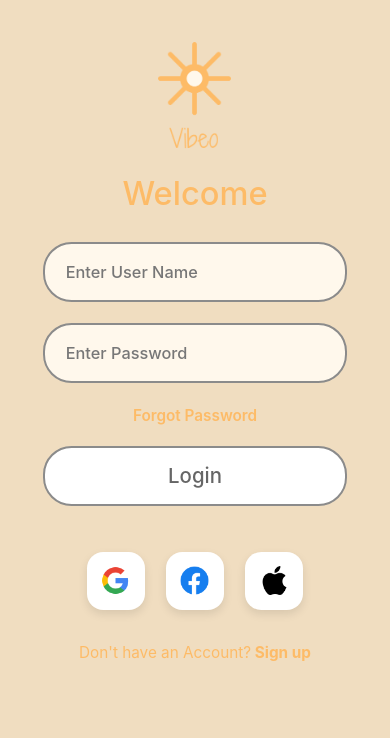
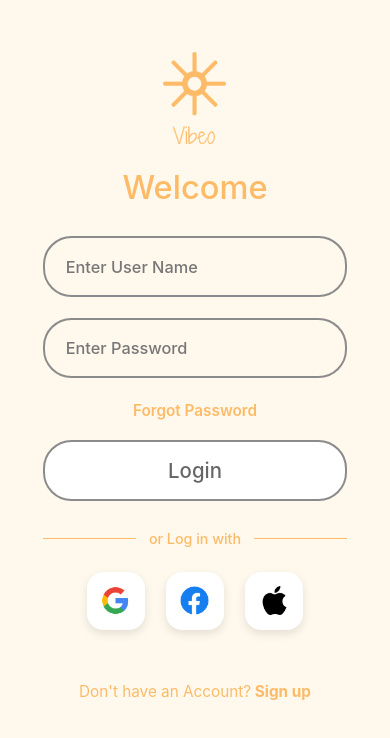
Before and after one commit to muhamedtharikintern/SocialMedia, a React Native app: screen /ChatScreen in a window 390 px wide. Shown: the top 738 px of the page. Built offline with nearby package versions, Linux system fonts and the light colour scheme.

Commit message:
ui and component tweaks as per need

```diff
--- a/src/screens/ChatScreen.js
+++ b/src/screens/ChatScreen.js
@@ -321,6 +321,10 @@ const styles = StyleSheet.create({
   safeArea: {
   flex: 1,
   backgroundColor: '#F5F5F5',
+  paddingTop:
+    Platform.OS === 'android'
+      ? StatusBar.currentHeight
+      : 0,
 },
 
   container: {
@@ -329,8 +333,8 @@ const styles = StyleSheet.create({
   },
 
   scrollContent: {
-    paddingTop: height * 0.03,
-    paddingBottom: 140,
+  paddingTop: 24,
+  paddingBottom: 120,
 },
 
   /* =========================
@@ -341,23 +345,23 @@ const styles = StyleSheet.create({
   width: width * 0.9,
   alignSelf: 'center',
 
-    height: 68,
-
-    borderRadius: 24,
+  height: 56,
+  borderRadius: 18,
 
   backgroundColor: '#F0DDC0',
 
   flexDirection: 'row',
   alignItems: 'center',
 
-    paddingHorizontal: 24,
+  paddingHorizontal: 18,
 
-    marginBottom: 28,
+  marginTop: 8,
+  marginBottom: 24,
 },
 
 searchIcon: {
-    width: 32,
-    height: 32,
+  width: 24,
+  height: 24,
 
   resizeMode: 'contain',
 
@@ -367,9 +371,9 @@ const styles = StyleSheet.create({
 searchInput: {
   flex: 1,
 
-    marginLeft: 16,
+  marginLeft: 12,
 
-    fontSize: 18,
+  fontSize: 15,
   fontWeight: '600',
 
   color: '#111111',
@@ -383,17 +387,17 @@ const styles = StyleSheet.create({
   paddingLeft: 24,
   paddingRight: 12,
 
-    marginBottom: 36,
+  marginBottom: 28,
 },
 
 storyWrapper: {
   alignItems: 'center',
-    marginRight: 24,
+  marginRight: 16,
 },
 
 storyRing: {
-    width: 96,
-    height: 96,
+  width: 82,
+  height: 82,
 
   borderRadius: 999,
 
@@ -403,29 +407,29 @@ const styles = StyleSheet.create({
   alignItems: 'center',
   justifyContent: 'center',
 
-    marginBottom: 12,
+  marginBottom: 8,
 
   position: 'relative',
 },
 
 storyImage: {
-    width: 82,
-    height: 82,
+  width: 72,
+  height: 72,
 
   borderRadius: 999,
 },
 
 plusBadge: {
-    width: 30,
-    height: 30,
+  width: 24,
+  height: 24,
 
   borderRadius: 999,
 
   backgroundColor: '#FFFFFF',
 
   position: 'absolute',
-    bottom: -4,
-    right: -4,
+  bottom: -2,
+  right: -2,
 
   alignItems: 'center',
   justifyContent: 'center',
@@ -435,8 +439,8 @@ const styles = StyleSheet.create({
 },
 
 plusIcon: {
-    width: 14,
-    height: 14,
+  width: 12,
+  height: 12,
 
   resizeMode: 'contain',
 
@@ -444,7 +448,7 @@ const styles = StyleSheet.create({
 },
 
 storyName: {
-    fontSize: 14,
+  fontSize: 11,
   fontWeight: '500',
 
   color: '#111111',
@@ -462,19 +466,19 @@ const styles = StyleSheet.create({
   alignItems: 'center',
   justifyContent: 'space-between',
 
-    marginBottom: 20,
+  marginBottom: 18,
 },
 
 messageTitle: {
-    fontSize: 22,
+  fontSize: 18,
   fontWeight: '700',
 
   color: '#111111',
 },
 
 editButton: {
-    width: 64,
-    height: 64,
+  width: 52,
+  height: 52,
 
   borderRadius: 999,
 
@@ -495,8 +499,8 @@ const styles = StyleSheet.create({
 },
 
 editIcon: {
-    width: 26,
-    height: 26,
+  width: 20,
+  height: 20,
 
   resizeMode: 'contain',
 },
@@ -514,48 +518,48 @@ const styles = StyleSheet.create({
   flexDirection: 'row',
   alignItems: 'center',
 
-    marginBottom: 32,
+  marginBottom: 22,
 },
 
 profileImage: {
-    width: 70,
-    height: 70,
+  width: 60,
+  height: 60,
 
   borderRadius: 999,
 },
 
 chatContent: {
   flex: 1,
-    marginLeft: 20,
-    paddingRight: 16,
+  marginLeft: 14,
+  paddingRight: 10,
 },
 
 nameRow: {
   flexDirection: 'row',
   alignItems: 'center',
 
-    marginBottom: 8,
+  marginBottom: 4,
 },
 
 chatName: {
-    fontSize: 15,
+  fontSize: 13,
   fontWeight: '700',
 
   color: '#111111',
 },
 
 verifiedIcon: {
-    width: 17,
-    height: 17,
+  width: 14,
+  height: 14,
 
   resizeMode: 'contain',
 
-    marginLeft: 8,
+  marginLeft: 6,
 },
 
 chatMessage: {
-    fontSize: 10,
-    lineHeight: 23,
+  fontSize: 11,
+  lineHeight: 18,
   fontWeight: '500',
 
   color: '#111111',
@@ -566,11 +570,11 @@ const styles = StyleSheet.create({
   fontWeight: '500',
 },
 
-  ccameraButton: {
-  width: 52,
-  height: 52,
+  cameraButton: {
+  width: 42,
+  height: 42,
 
-  borderRadius: 999,
+  borderRadius: 21,
 
   backgroundColor: 'rgba(255,255,255,0.92)',
 
@@ -578,26 +582,26 @@ const styles = StyleSheet.create({
   justifyContent: 'center',
 
   borderWidth: 1,
-  borderColor: '#F1E5F5',
+  borderColor: '#F3EAF7',
 
   shadowColor: '#000',
-  shadowOpacity: 0.05,
-  shadowRadius: 8,
+  shadowOpacity: 0.04,
+  shadowRadius: 6,
   shadowOffset: {
     width: 0,
     height: 2,
   },
 
-  elevation: 3,
+  elevation: 2,
 },
 
   cameraIcon: {
-  width: 28,
-  height: 28,
+  width: 20,
+  height: 20,
 
   resizeMode: 'contain',
 
-  tintColor: '#000000',
+  tintColor: '#E3A7F5',
 },
 
   /* =========================
--- a/src/screens/LoginScreen.js
+++ b/src/screens/LoginScreen.js
@@ -120,7 +120,16 @@ const LoginScreen = ({navigation}) => {
                 {loading ? 'Logging in...' : 'Login'}
               </Text>
             </TouchableOpacity>
+            <View style={styles.dividerContainer}>
+  <View style={styles.dividerLine} />
+
+  <Text style={styles.dividerText}>
+    or Log in with
+  </Text>
+  <View style={styles.dividerLine} />
 </View>
+
+          </View >
 
           {/* Social */}
           <View style={styles.socialContainer}>
@@ -162,9 +171,15 @@ const styles = StyleSheet.create({
   scrollContainer: {
   flexGrow: 1,
   alignItems: 'center',
-    paddingTop: verticalScale(40),
+
+  paddingTop:
+    Platform.OS === 'ios'
+      ? verticalScale(70)
+      : verticalScale(50),
+
   paddingBottom: verticalScale(32),
-    backgroundColor: '#F0DDC0',
+
+  backgroundColor: '#FFF8EC',
 },
 
   // Logo
@@ -173,14 +188,41 @@ const styles = StyleSheet.create({
     marginBottom: verticalScale(28),
   },
   logo: {
-    width: scale(110),
-    height: scale(110),
+  width: scale(95),
+  height: scale(95),
 },
   welcomeText: {
     fontSize: moderateScale(32),
     color: '#FDBB67',
     fontWeight: '500',
     marginTop: verticalScale(16),
+  },
+
+  dividerContainer: {
+  width: width * 0.78,
+
+  flexDirection: 'row',
+  alignItems: 'center',
+
+  marginTop: verticalScale(28),
+},
+
+dividerLine: {
+  flex: 1,
+
+  height: 1,
+
+  backgroundColor: '#FDBB67',
+},
+
+dividerText: {
+  marginHorizontal: scale(12),
+
+  fontSize: moderateScale(14),
+
+  color: '#FDBB67',
+
+  fontWeight: '500',
 },
 
   // Form
@@ -232,7 +274,8 @@ const styles = StyleSheet.create({
   socialContainer: {
   flexDirection: 'row',
   alignItems: 'center',
-    marginTop: verticalScale(44),
+
+  marginTop: verticalScale(24),
 },
   socialButton: {
     width: scale(56),
@@ -257,7 +300,8 @@ const styles = StyleSheet.create({
   bottomContainer: {
   flexDirection: 'row',
   alignItems: 'center',
-    marginTop: verticalScale(32),
+
+  marginTop: verticalScale(50),
 },
   bottomText: {
     fontSize: moderateScale(15),
```
Lines whose indentation alone changed are shown as unchanged.
